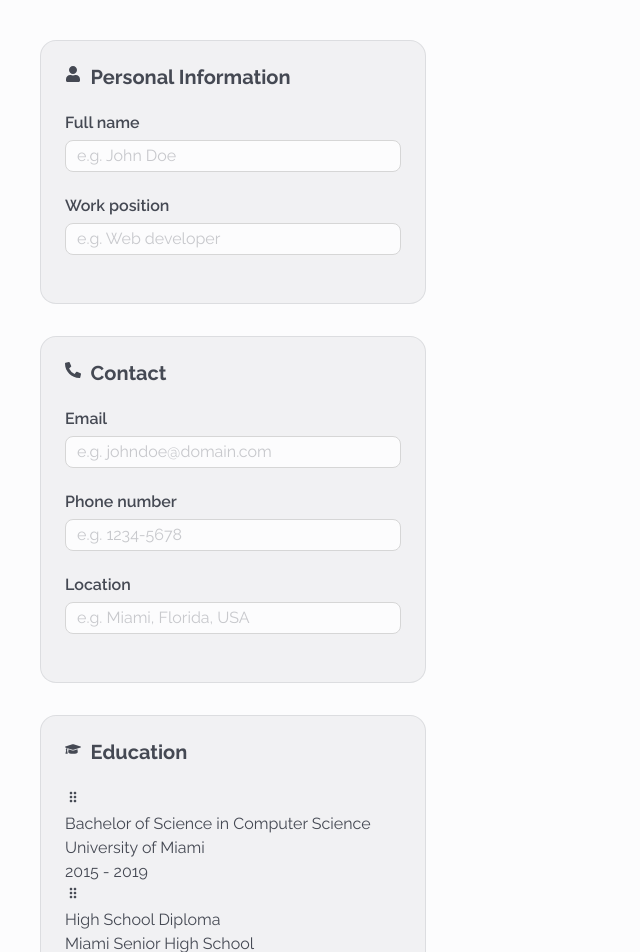
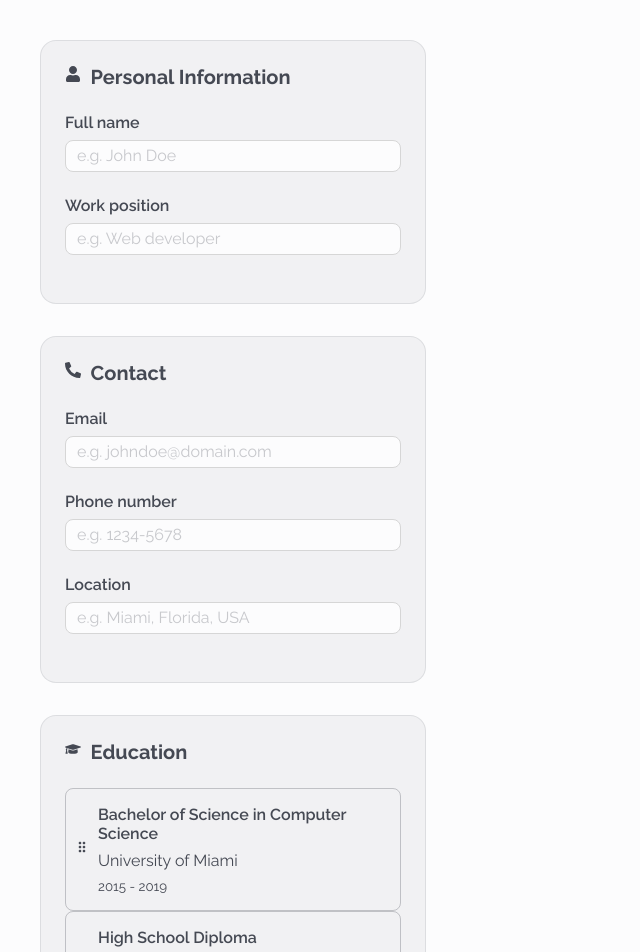
Before and after one commit to ErickBGomez/cv-application, a React (Vite) app: page / in a window 1280 px wide. Shown: the top 952 px of the page, without its empty margins (0-640 px from the left). Built offline with nearby package versions, Linux system fonts and the light colour scheme.

Commit message:
Style drag cards

```diff
--- a/src/assets/scss/_text-styles.scss
+++ b/src/assets/scss/_text-styles.scss
@@ -64,15 +64,3 @@
   font-size: 1rem;
   font-weight: 600;
 }
-
-@mixin drag-card-description() {
-  @include common-styles;
-  font-size: 1rem;
-  font-weight: 400;
-}
-
-@mixin drag-card-small() {
-  @include common-styles;
-  font-size: 0.833rem;
-  font-weight: 400;
-}
--- a/src/components/inputs/DragCard/DragCard.jsx
+++ b/src/components/inputs/DragCard/DragCard.jsx
@@ -1,4 +1,5 @@
 import { MdDragIndicator } from "react-icons/md";
+import "./DragCard.scss";
 
 const DragCard = ({ title, description, smalltext }) => {
   return (
--- a/src/components/inputs/DragCard/DragCard.scss
+++ b/src/components/inputs/DragCard/DragCard.scss
@@ -1,2 +1,29 @@
 @use "../../../assets/scss/colors";
 @use "../../../assets/scss/text-styles";
+
+.drag-card {
+  display: flex;
+  align-items: center;
+  gap: 0.5rem;
+  border: 1px solid colors.$black-25;
+  border-radius: 0.5rem;
+  padding: 1rem 0.5rem;
+
+  .content {
+    display: flex;
+    flex-direction: column;
+    gap: 0.5rem;
+
+    .drag-card-title {
+      @include text-styles.drag-card-title;
+    }
+
+    .drag-card-description {
+      @include text-styles.body-text;
+    }
+
+    .drag-card-smalltext {
+      @include text-styles.small-text;
+    }
+  }
+}
```
